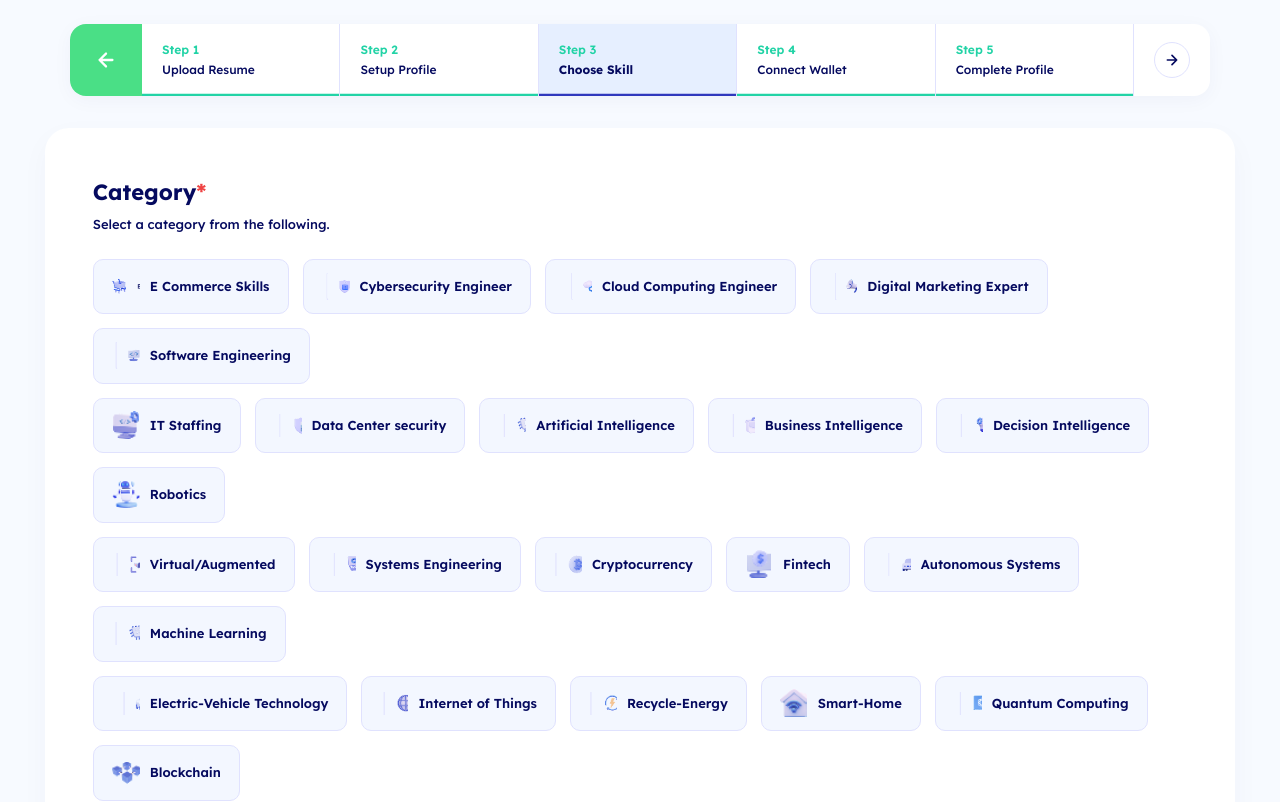
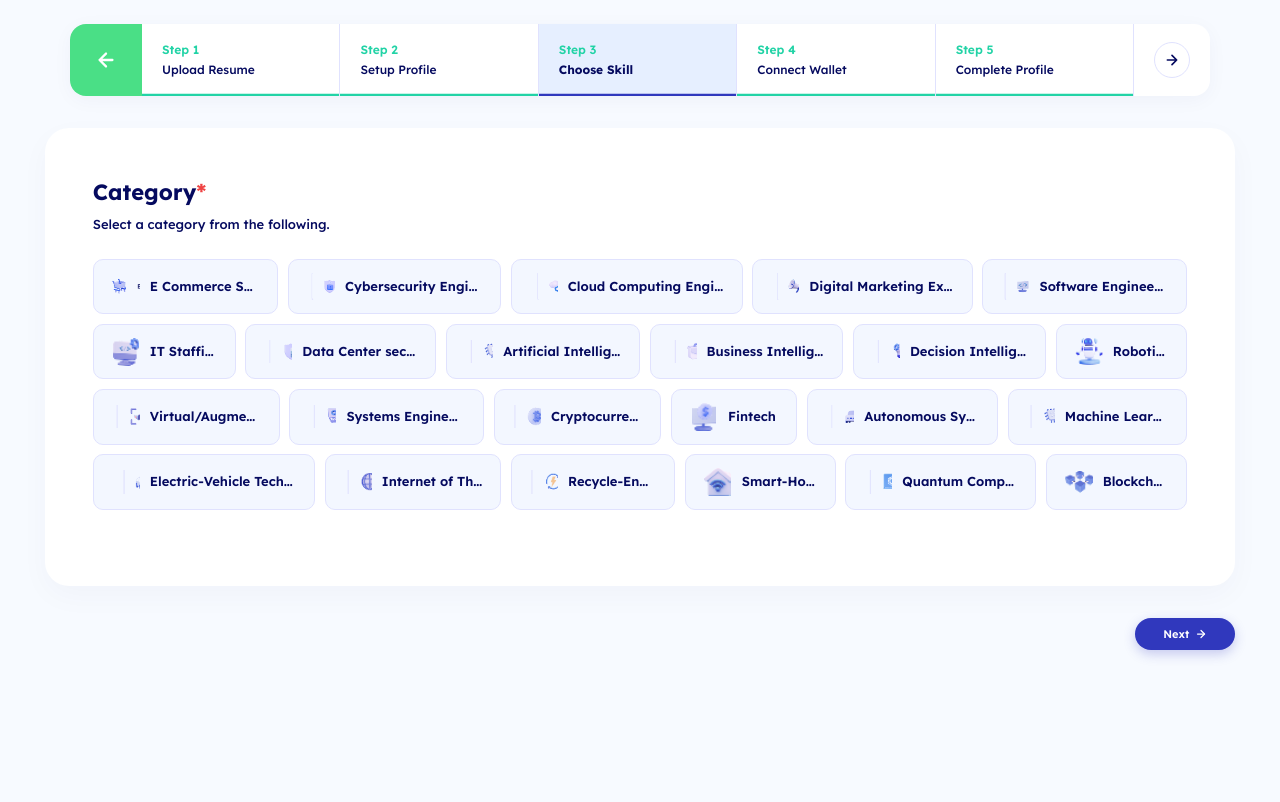
Before and after one commit to Mominkhalid045-debug/greelance-login, a React (Vite) app: page /skills in a window 1280 px wide. Shown: the top 802 px of the page. Built offline with nearby package versions, Linux system fonts and the light colour scheme.

Commit message:
fix: Figma-exact icon spacing - proportional flex widths 9.75px gap 4 rows nowrap

```diff
--- a/src/pages/SkillsSelection.jsx
+++ b/src/pages/SkillsSelection.jsx
@@ -150,42 +150,60 @@ export default function SkillsSelection() {
           </p>
 
           {!selectedCategory ? (
-            /* Mode 1: Exact 4-Row Grid matching Figma Frame — card size 235.5 x 55.5 */
-            <div style={{ display: 'flex', flexDirection: 'column', gap: '14px', marginBottom: '28px', width: '100%' }}>
-              {[
-                ["E Commerce Skills", "Cybersecurity Engineer", "Cloud Computing Engineer", "Digital Marketing Expert", "Software Engineering"],
-                ["IT Staffing", "Data Center security", "Artificial Intelligence", "Business Intelligence", "Decision Intelligence", "Robotics"],
-                ["Virtual/Augmented", "Systems Engineering", "Cryptocurrency", "Fintech", "Autonomous Systems", "Machine Learning"],
-                ["Electric-Vehicle Technology", "Internet of Things", "Recycle-Energy", "Smart-Home", "Quantum Computing", "Blockchain"]
-              ].map((rowNames, rIdx) => (
+            /* Mode 1: Figma-exact 4-Row Grid — proportional flex widths from Figma specs */
+            (() => {
+              // Figma width values for each card (used as flex-grow for proportional sizing)
+              const ROWS = [
+                {
+                  names: ["E Commerce Skills", "Cybersecurity Engineer", "Cloud Computing Engineer", "Digital Marketing Expert", "Software Engineering"],
+                  widths: [213, 252.75, 279.75, 263.25, 240.75],
+                },
+                {
+                  names: ["IT Staffing", "Data Center security", "Artificial Intelligence", "Business Intelligence", "Decision Intelligence", "Robotics"],
+                  widths: [159, 232.5, 236.25, 236.25, 235.5, 141.75],
+                },
+                {
+                  names: ["Virtual/Augmented", "Systems Engineering", "Cryptocurrency", "Fintech", "Autonomous Systems", "Machine Learning"],
+                  widths: [223.5, 235.5, 194.25, 132.75, 229.5, 212.25],
+                },
+                {
+                  names: ["Electric-Vehicle Technology", "Internet of Things", "Recycle-Energy", "Smart-Home", "Quantum Computing", "Blockchain"],
+                  widths: [284.25, 213.75, 194.25, 174, 235.5, 159.75],
+                },
+              ];
+              return (
+                <div style={{ display: 'flex', flexDirection: 'column', gap: '9.75px', marginBottom: '28px', width: '100%' }}>
+                  {ROWS.map((row, rIdx) => (
                     <div
                       key={rIdx}
                       style={{
                         display: 'flex',
                         flexDirection: 'row',
-                    gap: '14px',
+                        gap: '9.75px',
                         width: '100%',
-                    justifyContent: 'flex-start',
                         alignItems: 'center',
                         boxSizing: 'border-box',
-                    flexWrap: 'wrap',
+                        flexWrap: 'nowrap',
                       }}
                     >
-                  {rowNames.map((name) => {
+                      {row.names.map((name, nIdx) => {
                         const cat = CATEGORIES.find((c) => c.name === name) || { name, img: '' };
+                        const fw = row.widths[nIdx];
                         return (
                           <div
                             key={cat.name}
                             onClick={() => handleSelectCategory(cat.name)}
                             style={{
-                          display: 'inline-flex',
+                              display: 'flex',
                               flexDirection: 'row',
                               alignItems: 'center',
+                              justifyContent: 'flex-start',
                               padding: '0 18px',
                               gap: '10px',
                               height: '55.5px',
-                          width: 'auto',
-                          whiteSpace: 'nowrap',
+                              flex: `${fw} ${fw} 0`,
+                              minWidth: 0,
+                              overflow: 'hidden',
                               background: '#F3F7FF',
                               border: '1.3px solid #E0E2FE',
                               borderRadius: '10px',
@@ -193,7 +211,6 @@ export default function SkillsSelection() {
                               userSelect: 'none',
                               transition: 'all 0.2s ease',
                               boxSizing: 'border-box',
-                          flexShrink: 0,
                             }}
                             onMouseEnter={(e) => {
                               e.currentTarget.style.background = '#E6EFFF';
@@ -209,13 +226,15 @@ export default function SkillsSelection() {
                                 <img src={cat.img} alt={cat.name} width={28} height={28} style={{ width: '28px', height: '28px', objectFit: 'contain' }} />
                               ) : null}
                             </div>
-                        <span style={{ fontFamily: F, fontSize: '13px', fontWeight: 600, color: '#050A5F' }}>{cat.name}</span>
+                            <span style={{ fontFamily: F, fontSize: '13px', fontWeight: 600, color: '#050A5F', whiteSpace: 'nowrap', overflow: 'hidden', textOverflow: 'ellipsis' }}>{cat.name}</span>
                           </div>
                         );
                       })}
                     </div>
                   ))}
                 </div>
+              );
+            })()
           ) : (
             /* Mode 2: Selected Category Pill + Sub Category List */
             <>
```
Lines whose indentation alone changed are shown as unchanged.
